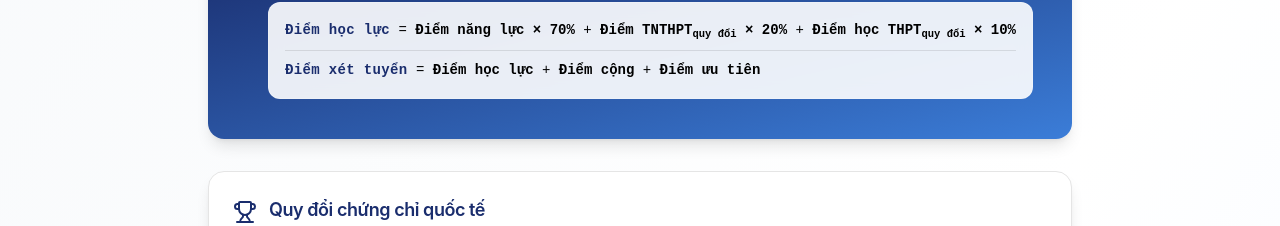
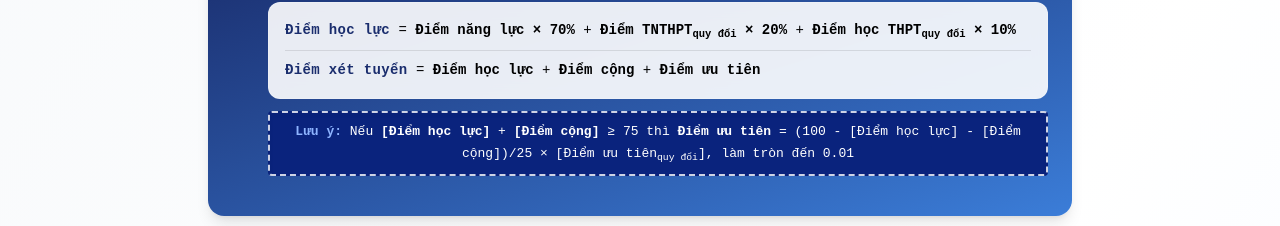
Before and after one commit to vinhdinh2007-rgb/-calculus, a React (Vite) app: page / in a window 1280 px wide. Shown: the part 163-389 px from the top of the page. Built offline with nearby package versions, Linux system fonts and the light colour scheme.

Commit message:
feat: show priority score calculation formula for scores >= 75

```diff
--- a/src/pages/ScoreCalculator.jsx
+++ b/src/pages/ScoreCalculator.jsx
@@ -181,6 +181,12 @@ export default function ScoreCalculator() {
                   <span className="text-black font-semibold"> Điểm cộng</span> <span className="text-black">+</span>
                   <span className="text-black font-semibold"> Điểm ưu tiên</span>
                 </p>
+              </div>
+
+              <div className="mt-3 bg-[#0a237d] dark:bg-[#1a2d6d] border-2 border-dashed border-white/80 rounded px-4 py-2 text-white font-mono text-[13px] text-center shadow-inner">
+                <span className="font-semibold text-[#8eb4ff]">Lưu ý:</span> Nếu <span className="font-semibold text-white">[Điểm học lực]</span> + <span className="font-semibold text-white">[Điểm cộng]</span> &ge; 75<br className="sm:hidden" />
+                <span className="hidden sm:inline"> thì </span>
+                <span className="font-bold">Điểm ưu tiên</span> = (100 - [Điểm học lực] - [Điểm cộng])/25 &times; [Điểm ưu tiên<sub>quy đổi</sub>], làm tròn đến 0.01
               </div>
             </div>
           </div>
```
